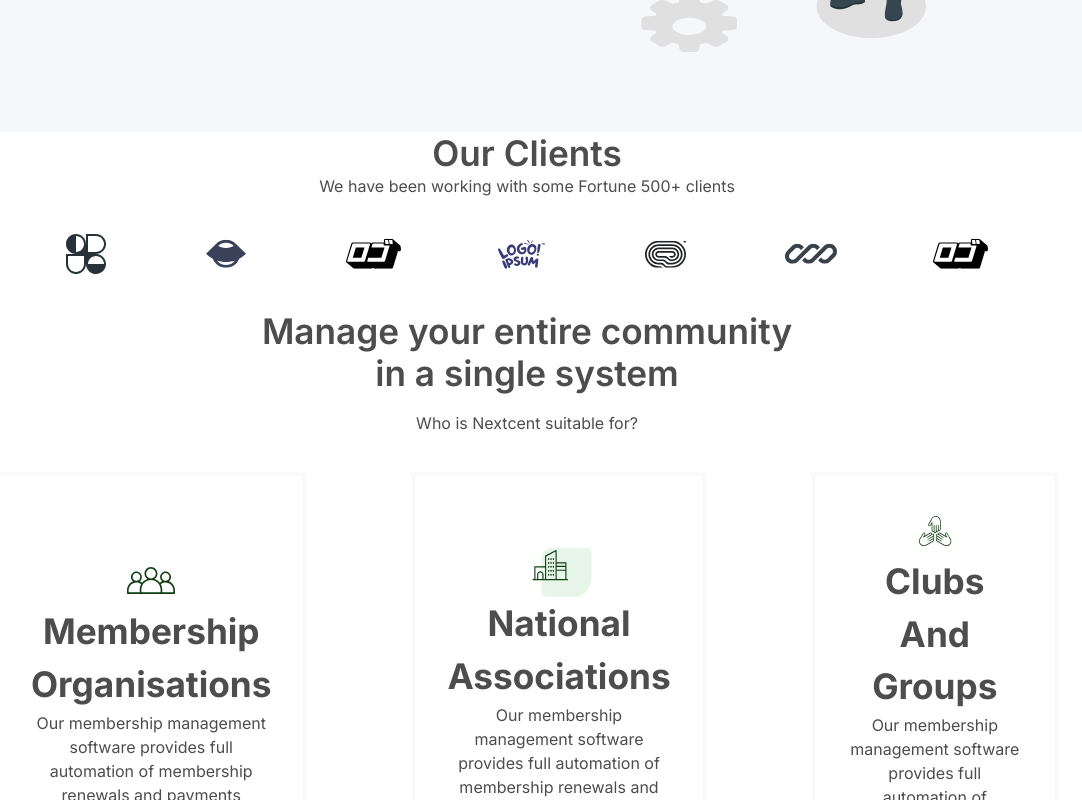
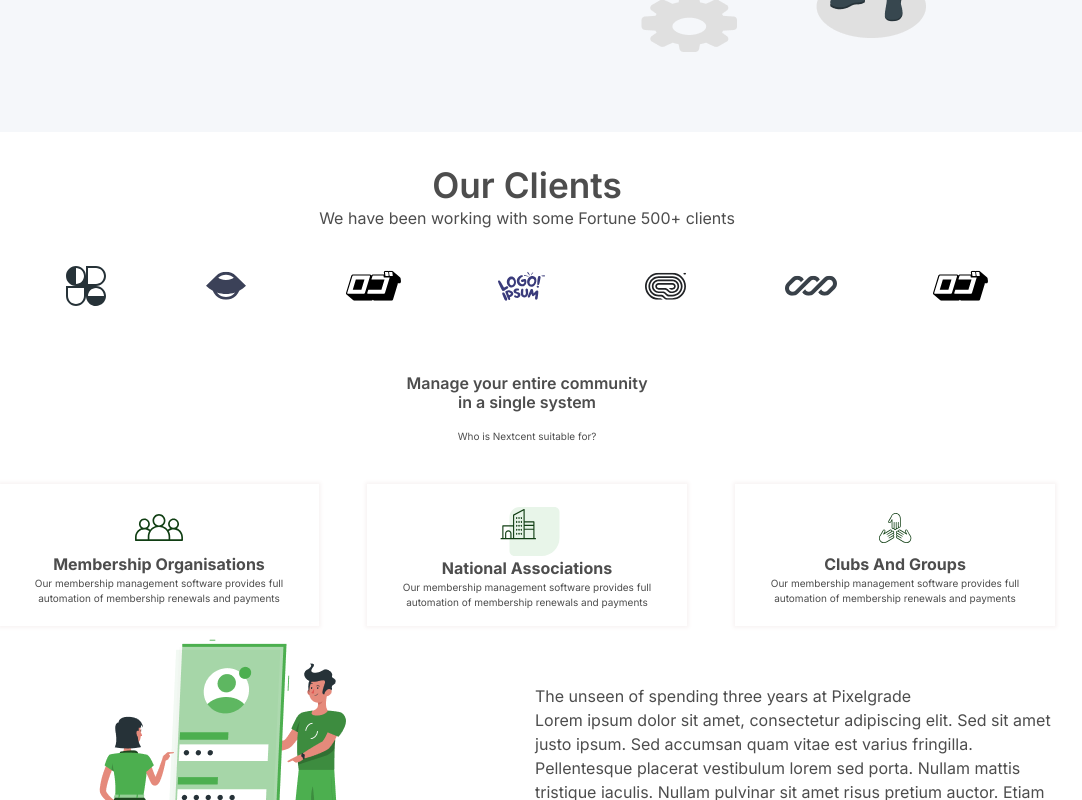
Before and after one commit to UmairImtiazK/nexcent-landing-page, a React (Vite) app: page / in a window 1280 px wide. Shown: the part 520-1320 px from the top of the page, without its empty margins (113-1195 px from the left). Built offline with nearby package versions, Linux system fonts and the light colour scheme.

Commit message:
completing the home page.

```diff
--- a/src/components/Home.jsx
+++ b/src/components/Home.jsx
@@ -9,6 +9,10 @@ import client5 from '../assets/media/client 5.svg';
 import client6 from '../assets/media/client 6.svg';
 import client7 from '../assets/media/client 7.svg';
 
+// importing community icons
+import community1 from '../assets/media/community 1.svg';
+import community2 from '../assets/media/community 2.svg';
+import community3 from '../assets/media/community 3.svg';
 
 export default function Home() {
   return (
@@ -32,7 +36,7 @@ export default function Home() {
 
       </section>
       {/* <!-- clients  --> */}
-      <section className='clients-section'>
+      <section className='clients-section padding-block-600'>
       <div className='container'>
         <div>
           <h2 className='fs-secondary-heading fw-semi-bold text-center'>Our Clients</h2>
@@ -58,9 +62,9 @@ export default function Home() {
           <p className='text-center padding-block-400'>Who is Nextcent suitable for?</p>
         </div>
         <div className='community-cont'>
-          <div>
+          <div className='membeship-cont'>
             <div>
-              <img src="./src/assets/media/community 1.svg" alt="" />
+              <img src={community1} alt="" />
             </div>
             <h2 className='text-center fs-150 fw-bold'>Membership Organisations</h2>
             <p className='text-center'>
@@ -68,9 +72,9 @@ export default function Home() {
               membership renewals and payments
             </p>
           </div>
-          <div>
+          <div className='membeship-cont'>
             <div>
-              <img src="./src/assets/media/community 2.svg" alt="" />
+              <img src={community2} alt="" />
             </div>
             <h2 className='text-center fs-150 fw-bold'>National Associations</h2>
             <p className='text-center'>
@@ -78,9 +82,9 @@ export default function Home() {
               membership renewals and payments
             </p>
           </div>
-          <div>
+          <div className='membeship-cont'>
             <div>
-              <img src="./src/assets/media/community 3.svg" alt="" />
+              <img src={community3} alt="" />
             </div>
             <h2 className='text-center fs-150 fw-bold'>Clubs And Groups</h2>
             <p className='text-center'>
--- a/src/styles.css
+++ b/src/styles.css
@@ -281,13 +281,38 @@ body {
   font-size: var(--fs-300);
 }
 
-.community-cont > div {
+.membeship-cont {
   display: flex;
   flex-direction: column;
   justify-content: center;
   align-items: center;
   padding: var(--size-600);
   box-shadow: 0px 0px 4px 2px #f8f4f4;
+}
+
+@media (max-width: 81.25em) {
+  .community-section .community-cont  {
+    gap: var(--size-700);
+  }
+
+  .community-section h2 {
+    font-size: var(--fs-250);
+  }
+
+  .membeship-cont {
+    padding: var(--size-400);
+  }
+
+  .community-section p {
+    font-size: var(--fs-25);
+  }
+
+}
+
+@media (max-width: 47em) {
+  .community-section .community-cont  {
+    flex-wrap: wrap;
+  }
 }
 /* utility classes */
 .visually-hidden {
```
